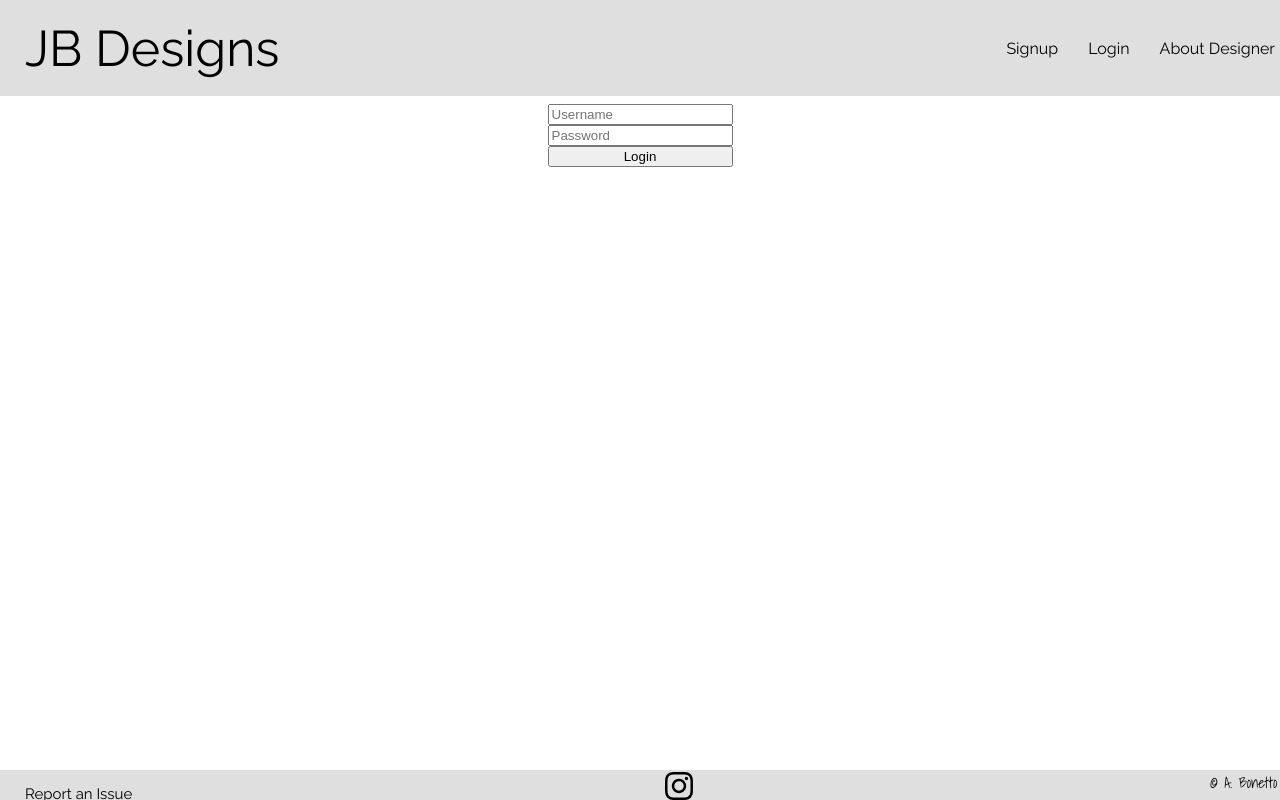
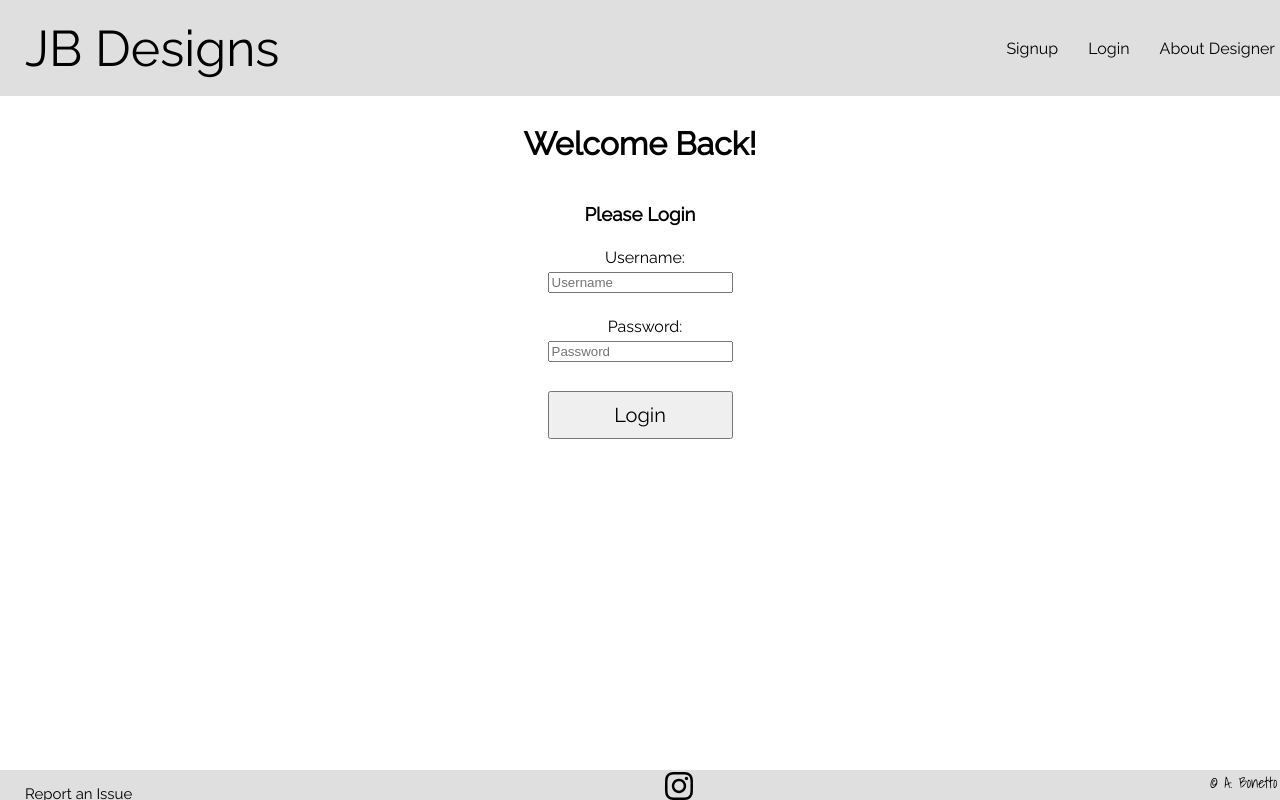
Before and after one commit to ambonetto/Project-4-Frontend, a React (Create React App) app in the folder shirts-frontend/: page /login in a window 1280 px wide. Built offline with nearby package versions, Linux system fonts and the light colour scheme; no server answers.

Commit message:
Updating styling for Login

```diff
--- a/shirts-frontend/src/components/LoginForm.js
+++ b/shirts-frontend/src/components/LoginForm.js
@@ -25,8 +25,11 @@ class LoginForm extends Component {
     render() {
         return(
             <div className="loginWrapper">
+                <h1>Welcome Back!</h1>
+                <h3>Please Login</h3>
                 <form onSubmit={(e) => this.props.handleLogin(e, this.state)}>
                     <div className="loginContainer">
+                        <label className="label">Username: </label>
                         <input
                             type="text"
                             name="username"
@@ -34,6 +37,8 @@ class LoginForm extends Component {
                             value={this.state.username}
                             onChange={this.handleChange}
                         />
+                        <br />
+                        <label className="label">Password: </label>
                         <input
                             type="password"
                             name="password"
@@ -41,7 +46,8 @@ class LoginForm extends Component {
                             value={this.state.password}
                             onChange={this.handleChange}
                         />
-                        <input type="submit" value="Login" />
+                        <br />
+                        <input className="submit" type="submit" value="Login" />
                     </div>
                 </form>
             </div>
```
